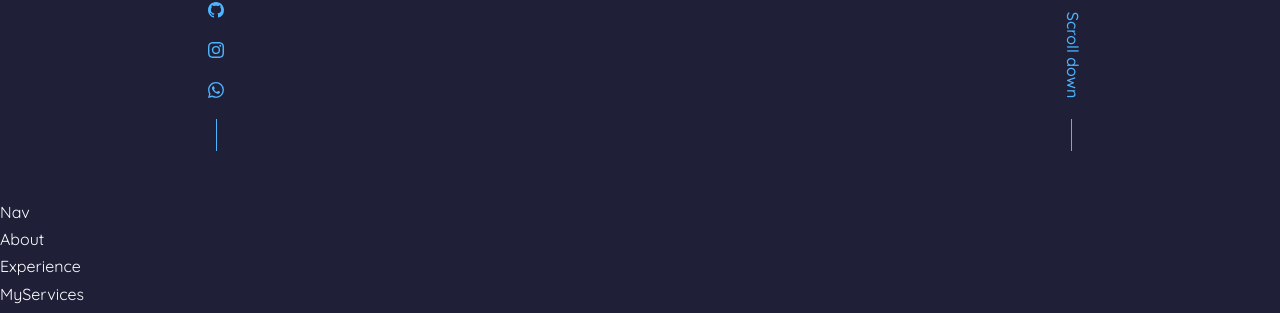
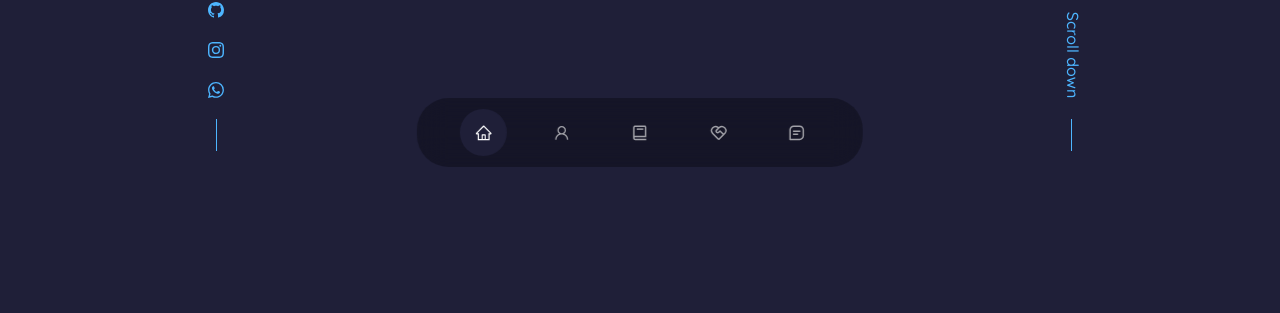
Before and after one commit to lapc18/react-portfolio, a React (Create React App) app: page / in a window 1280 px wide. Shown: the part 601-914 px from the top of the page. Built offline with nearby package versions, Linux system fonts and the light colour scheme.

Commit message:
feat: add initial nav design

```diff
--- a/src/components/about/About.jsx
+++ b/src/components/about/About.jsx
@@ -3,6 +3,6 @@ import './about.scss'
 
 export const About = () => {
   return (
-    <div>About</div>
+    <section id='about'>About</section>
   )
 }
--- a/src/components/contacts/Contacts.jsx
+++ b/src/components/contacts/Contacts.jsx
@@ -3,6 +3,6 @@ import './contacts.scss'
 
 export const Contacts = props => {
   return (
-    <div>Contacts</div>
+    <section id='contact'>Contacts</section>
   )
 }
--- a/src/components/experience/Experience.jsx
+++ b/src/components/experience/Experience.jsx
@@ -3,6 +3,6 @@ import './experience.scss'
 
 export const Experience = () => {
   return (
-    <div>Experience</div>
+    <section id='experience'>Experience</section>
   )
 }
--- a/src/components/header/Header.jsx
+++ b/src/components/header/Header.jsx
@@ -5,7 +5,7 @@ import ME from '../../assets/me.jpg'
 
 export const Header = () => {
   return (
-    <header>
+    <header id='home'>
       <div className="container container__header">
         <h5>Welcome!</h5>
         <h1>This is Adolfo</h1>
--- a/src/components/my-services/MyServices.jsx
+++ b/src/components/my-services/MyServices.jsx
@@ -3,6 +3,6 @@ import './my-services.scss'
 
 export const MyServices = () => {
   return (
-    <div>MyServices</div>
+    <section id='services'>MyServices</section>
   )
 }
--- a/src/components/nav/Nav.jsx
+++ b/src/components/nav/Nav.jsx
@@ -1,8 +1,20 @@
-import React from 'react'
+import React, { useState } from 'react'
 import './nav.scss'
+import { AiOutlineHome, AiOutlineUser } from 'react-icons/ai';
+import { BiBook, BiMessageSquareDetail } from 'react-icons/bi';
+import { RiServiceLine } from 'react-icons/ri';
+
 
 export const Nav = () => {
-  return (
-    <div>Nav</div>
-  )
+	const [activeNav, setActiveNav] = useState('home')
+
+	return (
+		<nav>
+			<a href="#home" onClick={() => setActiveNav('home')} className={activeNav.includes('home') ? 'active' : ''}><AiOutlineHome /></a>
+			<a href="#about" onClick={() => setActiveNav('about')} className={activeNav.includes('about') ? 'active' : ''}><AiOutlineUser /></a>
+			<a href="#experience" onClick={() => setActiveNav('experience')} className={activeNav.includes('experience') ? 'active' : ''}><BiBook /></a>
+			<a href="#services" onClick={() => setActiveNav('services')} className={activeNav.includes('services') ? 'active' : ''}><RiServiceLine /></a>
+			<a href="#contact" onClick={() => setActiveNav('contact')} className={activeNav.includes('contact') ? 'active' : ''}><BiMessageSquareDetail /></a>
+		</nav>
+	)
 }
--- a/src/components/nav/nav.scss
+++ b/src/components/nav/nav.scss
@@ -0,0 +1,36 @@
+@import '../../styles/variables';
+
+nav {
+
+    background: rgba(0,0,0, 0.3);
+    width: max-content;
+    display: flex;
+    padding: 0.7rem 1.7rem;
+    z-index: 2;
+    position: fixed;
+    left: 50%;
+    transform: translateX(-50%);
+    bottom: 2rem;
+    border-radius: 2rem;
+    backdrop-filter: blur(15px);
+
+    a {
+        margin-left: 1rem;
+        margin-right: 1rem;
+        background: transparent;
+        color: $color-light;
+        display: flex;
+        border-radius: 50%;
+        font-size: 1.1rem;
+        padding: 0.9rem;
+
+        &:hover {
+            color: $color-primary;
+        }
+
+        &.active {
+            background: $color-bg;
+            color: $color-white;
+        }
+    }
+}
--- a/src/components/projects/Projects.jsx
+++ b/src/components/projects/Projects.jsx
@@ -3,6 +3,6 @@ import './projects.scss'
 
 export const Projects = () => {
   return (
-    <div>Projects</div>
+    <section id='projects'>Projects</section>
   )
 }
--- a/src/index.scss
+++ b/src/index.scss
@@ -9,6 +9,7 @@
   box-sizing: border-box;
   list-style: none;
   text-decoration: none;
+  position: relative;
 }
 
 
@@ -36,6 +37,7 @@ h1 {
 }
 
 section {
+  height: 100vh;
   margin-top: 8rem;
 
   h2, h5 {
```
